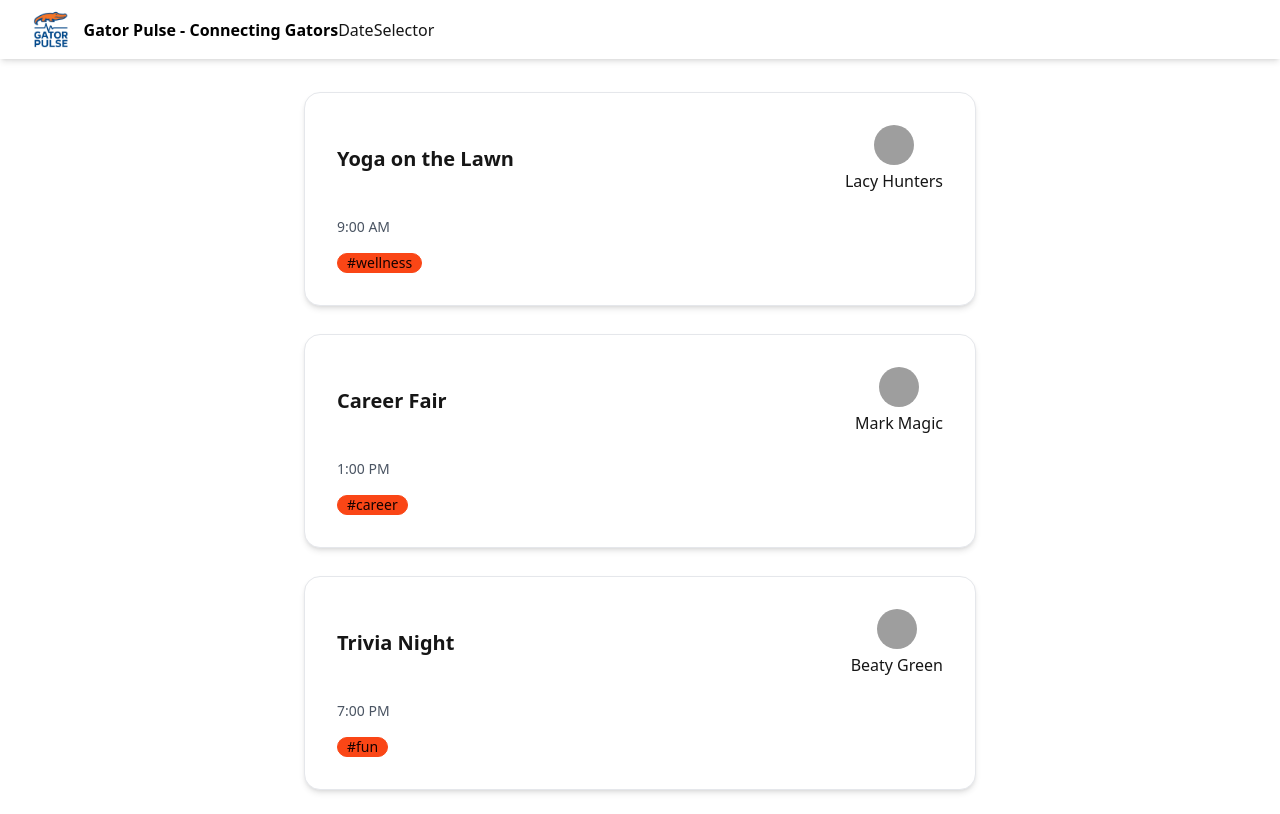
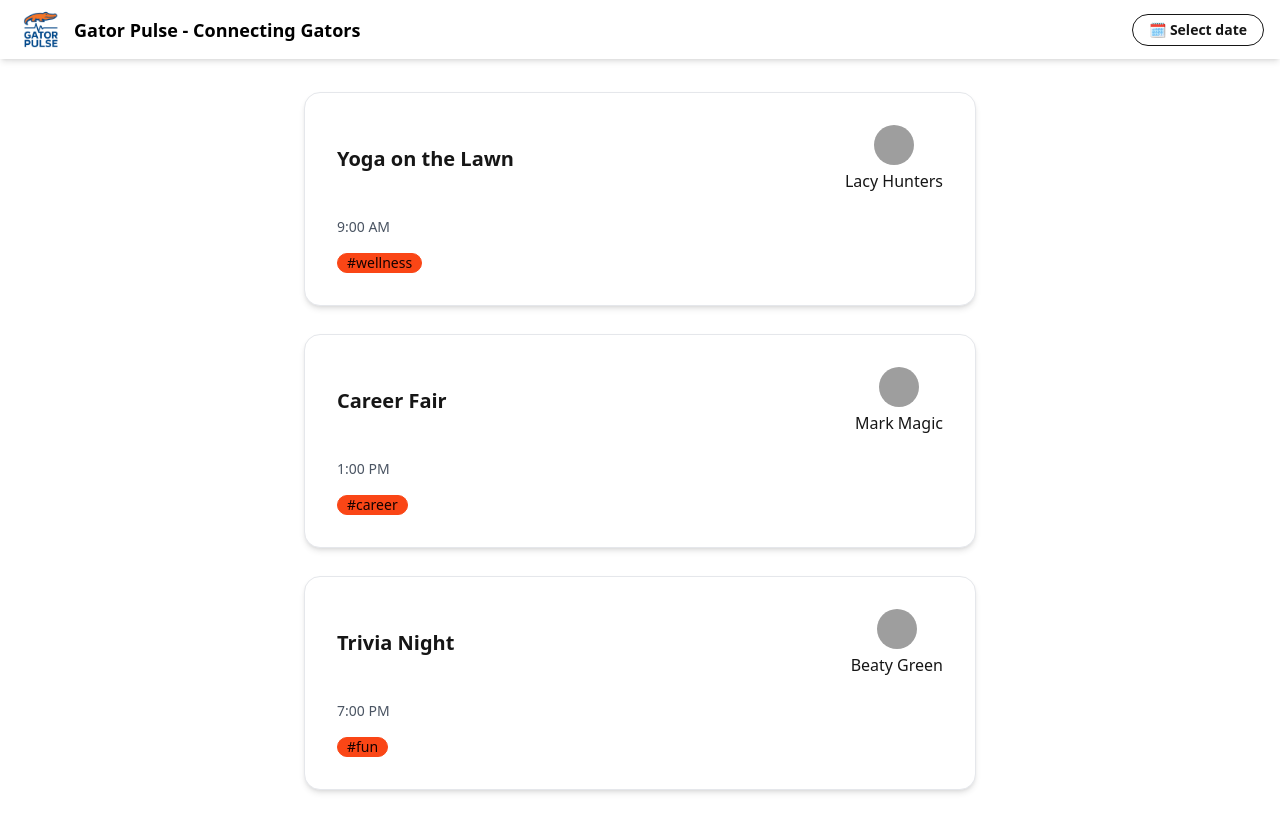
Before and after one commit to jiyadurai/cen3031-project, a React (Vite) app in the folder gatorpulse/: page /feed in a window 1280 px wide. Built offline with nearby package versions, Linux system fonts and the light colour scheme; grey boxes are pictures that could not be loaded.

Commit message:
Added base date picker component

```diff
--- a/gatorpulse/package.json
+++ b/gatorpulse/package.json
@@ -12,6 +12,7 @@
   "dependencies": {
     "firebase": "^11.4.0",
     "react": "^19.0.0",
+    "react-day-picker": "^9.6.7",
     "react-dom": "^19.0.0",
     "react-router-dom": "^7.5.0"
   },
--- a/gatorpulse/src/components/DateSelector.jsx
+++ b/gatorpulse/src/components/DateSelector.jsx
@@ -1,9 +1,47 @@
-import React from 'react'
+// DateSelector.jsx
+import { useState } from 'react';
+import { DayPicker } from 'react-day-picker';
+import 'react-day-picker/dist/style.css';
 
-export default function DateSelector({selectedDate, setSelectedDate}) {
-    // This compent will allow the user to seelct one date,a range of dates.
-    // I may also add a button along with this to increase the day by one.
+export default function DateSelector({ selectedDates, setSelectedDate }) {
+  const [isOpen, setIsOpen] = useState(false);
+
+  const handleSelect = (date) => {
+    // Toggle select for multiple dates
+    if (Array.isArray(selectedDates)) {
+      const exists = selectedDates.find(d => d.toDateString() === date.toDateString());
+      setSelectedDate(exists
+        ? selectedDates.filter(d => d.toDateString() !== date.toDateString())
+        : [...selectedDates, date]
+      );
+    } else {
+      setSelectedDate(date);
+    }
+  };
+
+  const formatDate = (date) =>
+    Array.isArray(date)
+      ? date.map(d => d.toLocaleDateString()).join(', ')
+      : date?.toLocaleDateString() || 'Select date';
+
   return (
-    <div>DateSelector</div>
-  )
+    <div className="relative inline-block">
+      <button
+        className="btn btn-sm btn-outline rounded-full px-4"
+        onClick={() => setIsOpen(!isOpen)}
+      >
+        🗓️ {formatDate(selectedDates)}
+      </button>
+
+      {isOpen && (
+        <div className="absolute mt-2 ml-[-13rem] z-50 bg-white border rounded-xl shadow-lg p-4">
+          <DayPicker
+            mode="multiple" // Change to 'single' if you only want one
+            selected={selectedDates}
+            onSelect={handleSelect}
+          />
+        </div>
+      )}
+    </div>
+  );
 }
--- a/gatorpulse/src/components/Header.jsx
+++ b/gatorpulse/src/components/Header.jsx
@@ -5,21 +5,24 @@ import DateSelector from './DateSelector'
 
 export default function Header({page, selectedDate, setSelectedDate}) {
   return (
-    <section className="flex flex-row justify-between bg-white h-[7.38vh] fixed w-full z-[1] top-[0%] shadow-md">
-      <div className="flex items-center ml-[2%]">
-        <a href='/'>
-          <img className="w-[50px] h-[50px] mr-[8px]" src={HomeLogo}></img>
-        </a>
-        <a href='/'>
-          <div className="text-black font-bold">Gator Pulse - Connecting Gators</div>
-        </a>
-        {/* Only renders Date Selector if not on home page */}
-        {page !== 'home' &&
-          <div>
-            <DateSelector selectedDate={selectedDate} setSelectedDate={setSelectedDate}></DateSelector>
-          </div>}
+  <section className="flex flex-row justify-between items-center bg-white h-[7.38vh] fixed w-full z-[1] top-0 shadow-md px-4">
+    {/* Left: Logo and Title */}
+    <div className="flex items-center gap-2">
+      <a href="/">
+        <img className="w-[50px] h-[50px]" src={HomeLogo} alt="Logo" />
+      </a>
+      <a href="/">
+        <div className="text-black font-bold text-lg">Gator Pulse - Connecting Gators</div>
+      </a>
+    </div>
+
+    {/* Right: Date Selector (if not on home page) */}
+    {page !== 'home' && (
+      <div className="flex items-center">
+        <DateSelector selectedDate={selectedDate} setSelectedDate={setSelectedDate} />
       </div>
-    </section>
+    )}
+  </section>
   )
 }
 
```
Also changed, not shown: 1 other file (tests, documents, lock files or other folders).
